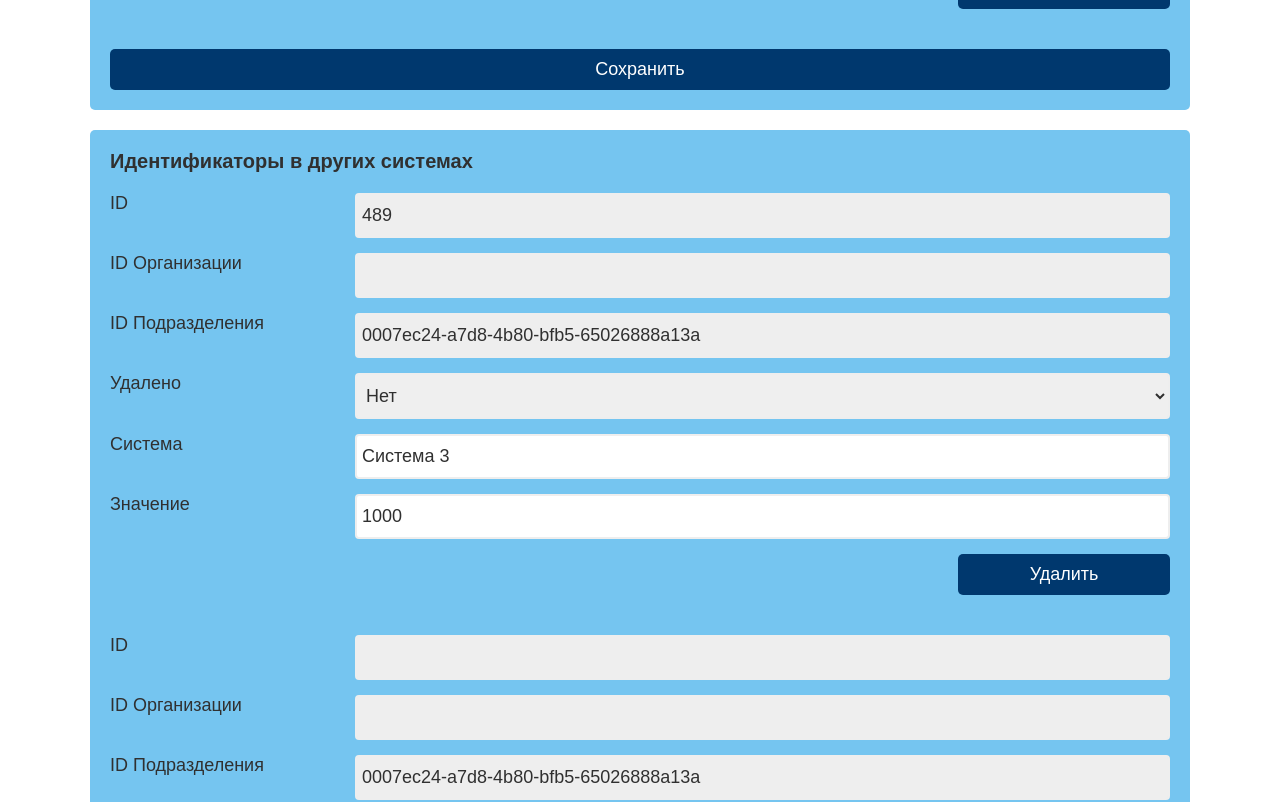
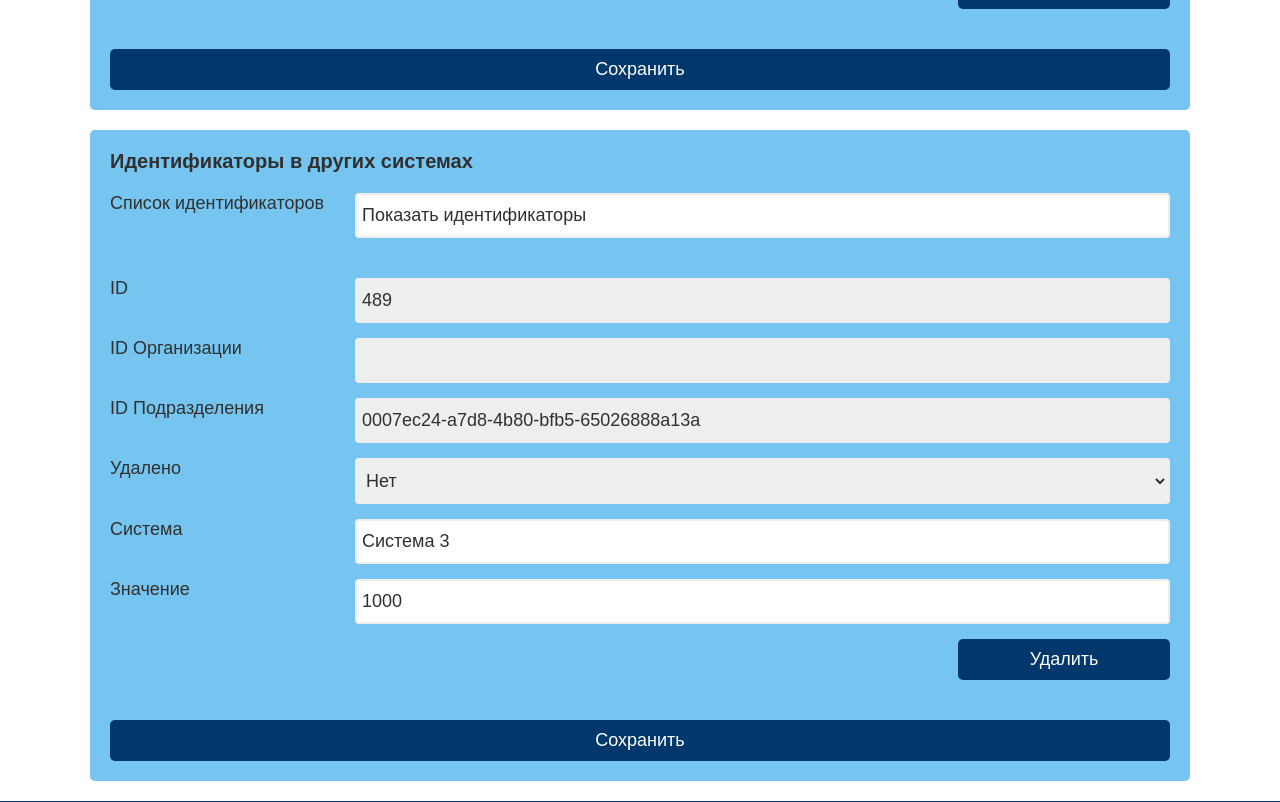
Before and after one commit to L1oid/KomiacWebsite, a React (Create React App) app in the folder komiac-website-frontend/: page /medical_organizations/0007ec24-a7d8-4b80-bfb5-65026888a13a in a window 1280 px wide. Shown: the part 3143-3945 px from the top of the page. Built offline with nearby package versions, Linux system fonts and the light colour scheme.

Commit message:
upd externalids

```diff
--- a/komiac-website-frontend/src/view/components/externalIds/externalIdsContainer/component.js
+++ b/komiac-website-frontend/src/view/components/externalIds/externalIdsContainer/component.js
@@ -1,10 +1,11 @@
-import React, {useEffect, useState} from 'react';
-import {useParams} from "react-router-dom";
-import {useDispatch} from "react-redux";
+import React, { useEffect, useState } from 'react';
+import { useParams } from "react-router-dom";
+import { useDispatch } from "react-redux";
 
 import BoolSelectComponent from "../../common/boolSelect/component";
 import DisabledInputComponent from "../../common/disabledInput/component";
 import EnabledInputComponent from "../../common/enabledInput/component";
+import ExternalIdsDropdownComponent from "../externalIdsDropdown/component";
 
 import {
     addOneMedicalOrganizationExternalIdsData,
@@ -17,8 +18,18 @@ function ExternalIdsContainerComponent(props) {
     const { id } = useParams();
     const dispatch = useDispatch();
     const [isChange, setIsChange] = useState(false);
+    const [selectedExternalId, setSelectedExternalId] = useState({
+        id: null,
+        medicalOrganizationId: null,
+        divisionId: "",
+        isDeleted: false,
+        externalSystem: "",
+        value: ""
+    });
+    const [showAddExternalIdForm, setShowAddExternalIdForm] = useState(false);
+    const [showEditExternalIdForm, setShowEditExternalIdForm] = useState(false);
 
-    const [formExternalIdsData, setFormExternalIdsData] = useState({externalIds: []});
+    const [formExternalIdsData, setFormExternalIdsData] = useState({ externalIds: [] });
     const [formExternalIdData, setFormExternalIdData] = useState({
         id: null,
         medicalOrganizationId: null,
@@ -29,7 +40,9 @@ function ExternalIdsContainerComponent(props) {
     })
 
     useEffect(() => {
-        if (props.externalIds) {
+        if (props.externalIds && props.externalIds.length > 0) {
+            setSelectedExternalId(props.externalIds[0]);
+            setShowEditExternalIdForm(true);
             setFormExternalIdsData({
                 externalIds: props.externalIds.map(externalId => ({
                     id: externalId.id,
@@ -48,19 +61,40 @@ function ExternalIdsContainerComponent(props) {
                 externalSystem: "",
                 value: ""
             });
+        } else {
+            setSelectedExternalId({
+                id: null,
+                medicalOrganizationId: null,
+                divisionId: "",
+                isDeleted: false,
+                externalSystem: "",
+                value: ""
+            });
+            setShowEditExternalIdForm(false);
+            setFormExternalIdsData({ externalIds: [] });
+            setFormExternalIdData({
+                id: null,
+                medicalOrganizationId: null,
+                divisionId: id,
+                isDeleted: false,
+                externalSystem: "",
+                value: ""
+            });
         }
     }, [id, props.externalIds]);
 
-    const handleExternalIdInputChange = (event, index) => {
+    const handleExternalIdInputChange = (event) => {
         const { name, value } = event.target;
-        setFormExternalIdsData(prevState => {
-            const updatedExternalIds = [...prevState.externalIds];
-            updatedExternalIds[index] = {
-                ...updatedExternalIds[index],
+        const updatedSelectedExternalId = {
+            ...selectedExternalId,
             [name]: name === "isDeleted" ? value === 'true' : value
         };
-            return { externalIds: updatedExternalIds };
-        });
+        setSelectedExternalId(updatedSelectedExternalId);
+        setFormExternalIdsData(prevState => ({
+            externalIds: prevState.externalIds.map(externalId =>
+                externalId.id === updatedSelectedExternalId.id ? updatedSelectedExternalId : externalId
+            )
+        }));
         setIsChange(true);
     };
 
@@ -71,6 +105,7 @@ function ExternalIdsContainerComponent(props) {
             [name]: name === "isDeleted" ? value === 'true' : value
         }));
     };
+
     const handleConfirmButton = (formData) => {
         if (isChange) {
             const data = formData;
@@ -80,12 +115,12 @@ function ExternalIdsContainerComponent(props) {
     };
 
     const handleDeleteExternalIdButton = (id, externalIdId) => {
-        dispatch(deleteOneMedicalOrganizationExternalIdsData({id: id, externalIdId: externalIdId}));
+        dispatch(deleteOneMedicalOrganizationExternalIdsData({ id: id, externalIdId: externalIdId }));
         dispatch(getOneMedicalOrganizationData(id));
     };
 
     const handleAddExternalIdButton = () => {
-        dispatch(addOneMedicalOrganizationExternalIdsData({id: id, externalIdData: formExternalIdData}))
+        dispatch(addOneMedicalOrganizationExternalIdsData({ id: id, externalIdData: formExternalIdData }))
         setFormExternalIdData({
             id: null,
             medicalOrganizationId: null,
@@ -95,6 +130,19 @@ function ExternalIdsContainerComponent(props) {
             value: ""
         });
         dispatch(getOneMedicalOrganizationData(id));
+        setShowAddExternalIdForm(false);
+        setShowEditExternalIdForm(true);
+    };
+
+    const handleExternalIdSelect = (selectedExternalId) => {
+        setSelectedExternalId(selectedExternalId);
+        setShowAddExternalIdForm(false);
+        setShowEditExternalIdForm(true);
+    };
+
+    const handleAddExternalId = () => {
+        setShowAddExternalIdForm(true);
+        setShowEditExternalIdForm(false);
     };
 
     return (
@@ -102,44 +150,52 @@ function ExternalIdsContainerComponent(props) {
             <div className="organization-info-subtitle">
                 Идентификаторы в других системах
             </div>
-            {formExternalIdsData.externalIds.map((externalId, externalIdIndex) => (
-                <div className="contact-container" key={externalIdIndex}>
+            <div className="contacts-dropdown-container">
+                <ExternalIdsDropdownComponent
+                    title={"Список идентификаторов"}
+                    externalIdsData={formExternalIdsData.externalIds}
+                    onExternalIdSelect={handleExternalIdSelect}
+                    onAddExternalId={handleAddExternalId}
+                />
+            </div>
+            {showEditExternalIdForm && (
+                <div className="contact-container">
                     <DisabledInputComponent
                         title={"ID"}
-                        value={externalId.id}
+                        value={selectedExternalId.id}
                     />
                     <DisabledInputComponent
                         title={"ID Организации"}
-                        value={externalId.medicalOrganizationId}
+                        value={selectedExternalId.medicalOrganizationId}
                     />
                     <DisabledInputComponent
                         title={"ID Подразделения"}
-                        value={externalId.divisionId}
+                        value={selectedExternalId.divisionId}
                     />
                     <BoolSelectComponent
                         title={"Удалено"}
                         name={"isDeleted"}
-                        value={externalId.isDeleted}
-                        handle={(event) => handleExternalIdInputChange(event, externalIdIndex)}
+                        value={selectedExternalId.isDeleted}
+                        handle={handleExternalIdInputChange}
                     />
                     <EnabledInputComponent
                         title={"Система"}
                         name={"externalSystem"}
-                        value={externalId.externalSystem}
-                        handle={(event) => handleExternalIdInputChange(event, externalIdIndex)}
+                        value={selectedExternalId.externalSystem}
+                        handle={handleExternalIdInputChange}
                     />
                     <EnabledInputComponent
                         title={"Значение"}
                         name={"value"}
-                        value={externalId.value}
-                        handle={(event) => handleExternalIdInputChange(event, externalIdIndex)}
+                        value={selectedExternalId.value}
+                        handle={handleExternalIdInputChange}
                     />
                     <button className="organization-info-button control"
-                            onClick={handleDeleteExternalIdButton
-                                .bind(this, id, externalId.id)}>Удалить
+                            onClick={() => handleDeleteExternalIdButton(id, selectedExternalId.id)}>Удалить
                     </button>
                 </div>
-            ))}
+            )}
+            {showAddExternalIdForm && (
                 <div className="contact-container">
                     <DisabledInputComponent
                         title={"ID"}
@@ -175,6 +231,7 @@ function ExternalIdsContainerComponent(props) {
                             onClick={handleAddExternalIdButton}>Добавить
                     </button>
                 </div>
+            )}
             <button className="organization-info-button"
                     onClick={handleConfirmButton.bind(this, formExternalIdsData)}>Сохранить
             </button>
--- /dev/null
+++ b/komiac-website-frontend/src/view/components/externalIds/externalIdsDropdown/component.js
@@ -0,0 +1,49 @@
+import React, { useState } from 'react';
+
+function ExternalIdsDropdownComponent(props) {
+    const [showDropdown, setShowDropdown] = useState(false);
+    const [filter, setFilter] = useState('');
+
+    const handleButtonClick = () => {
+        setShowDropdown(!showDropdown);
+    };
+
+    const handleInputChange = (event) => {
+        setFilter(event.target.value.toUpperCase());
+    };
+
+    const handleExternalIdSelect = (selectedExternalId) => {
+        props.onExternalIdSelect(selectedExternalId);
+        setShowDropdown(false);
+    };
+
+    const handleAddExternalId = () => {
+        setShowDropdown(false);
+        props.onAddExternalId();
+    };
+
+    return (
+        <div className="organization-info-content">
+            <span className="content-text">{props.title}</span>
+            <div className="dropdown">
+                <button onClick={handleButtonClick} className="drop-btn">
+                    Показать идентификаторы
+                </button>
+                <div className={`dropdown-content ${showDropdown ? 'show' : ''}`}>
+                    <input type="text" placeholder="Поиск по значению" className="drop-input"
+                           onKeyUp={handleInputChange}/>
+                    <p onClick={handleAddExternalId}>Добавить идентификатор</p>
+                    {props.externalIdsData.map((externalIdData, externalIdDataIndex) => (
+                        <p
+                            style={{display: filter === '' || externalIdData.value.toUpperCase().includes(filter) ? 'block' : 'none'}}
+                            key={externalIdDataIndex}
+                            onClick={() => handleExternalIdSelect(externalIdData)}>{externalIdData.value}
+                        </p>
+                    ))}
+                </div>
+            </div>
+        </div>
+    );
+}
+
+export default ExternalIdsDropdownComponent;
```
Lines whose indentation alone changed are shown as unchanged.
